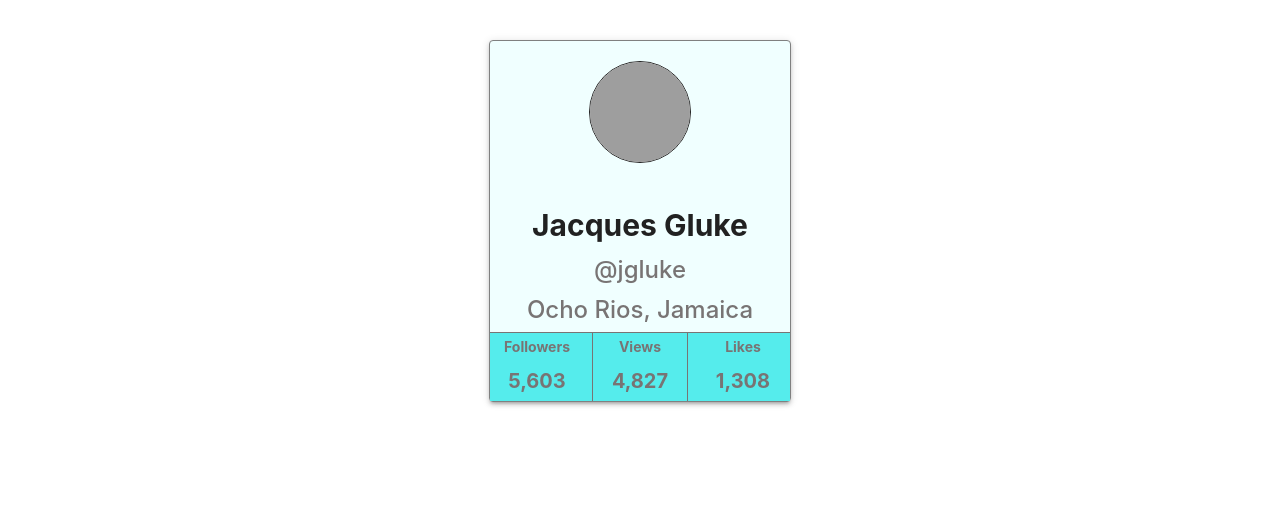
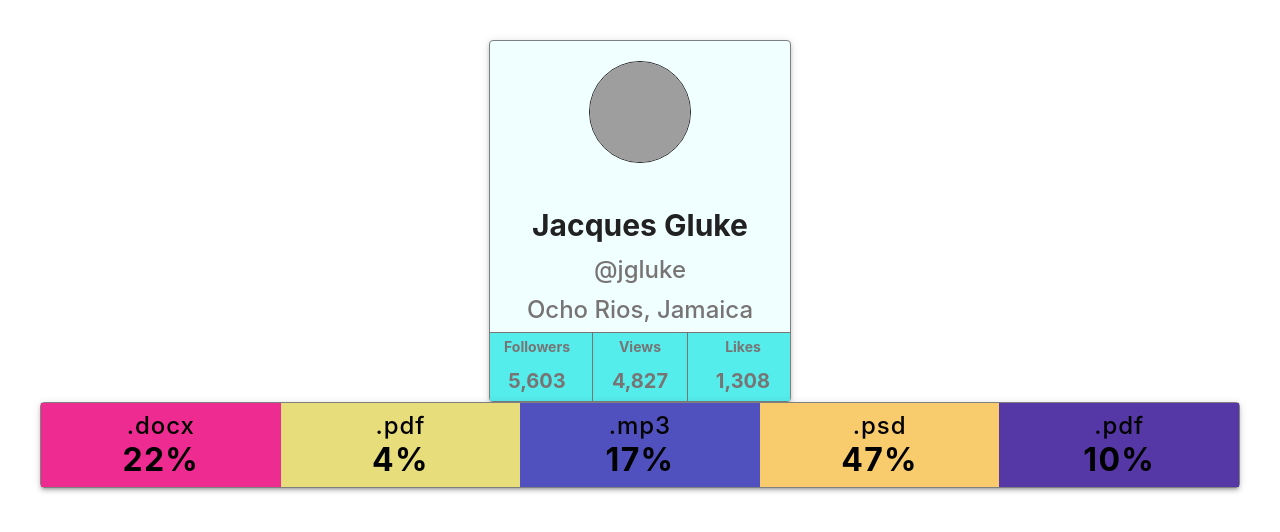
Before and after one commit to YuriyOhii/goit-react-hw-01-components, a React (Create React App) app: page / in a window 1280 px wide. Shown: the top 532 px of the page. Built offline with nearby package versions, Linux system fonts and the light colour scheme; grey boxes are pictures that could not be loaded.

Commit message:
task 2 completed

```diff
--- /dev/null
+++ b/src/assets/utils/getRandomHexColor.js
@@ -0,0 +1,5 @@
+export function getRandomHexColor() {
+  return `#${Math.floor(Math.random() * 16777215)
+    .toString(16)
+    .padStart(6, 0)}`;
+}
--- a/src/components/App.jsx
+++ b/src/components/App.jsx
@@ -1,5 +1,7 @@
+import user from '../assets/user.json';
+import data from'../assets/data.json';
 import { Profile } from './Profile/Profile';
-import user from '../assets/user.json';
+import { Statistics } from './Statistics/Statistics';
 
 export const App = () => {
   return (
@@ -11,6 +13,7 @@ export const App = () => {
         avatar={user.avatar}
         stats={user.stats}
       />
+      <Statistics title stats={data}/>
     </>
   );
 };
--- /dev/null
+++ b/src/components/Statistics/Statistics.jsx
@@ -0,0 +1,37 @@
+import PropTypes from 'prop-types';
+import {
+  StatsTable,
+  Title,
+  StatList,
+  StatItem,
+  Percentage,
+  Label,
+} from './Statistics.styled';
+
+export const Statistics = ({ title, stats }) => {
+  return (
+    <StatsTable>
+      {title && <Title>{title}</Title>}
+
+      <StatList>
+        {stats.map(({ id, percentage, label }) => (
+          <StatItem key={id} itemQuantity={stats.length}>
+            <Label>{label}</Label>
+            <Percentage>{`${percentage}%`}</Percentage>
+          </StatItem>
+        ))}
+      </StatList>
+    </StatsTable>
+  );
+};
+
+Statistics.propTypes = {
+  title: PropTypes.string,
+  stats: PropTypes.arrayOf(
+    PropTypes.exact({
+      id: PropTypes.string.isRequired,
+      label: PropTypes.string.isRequired,
+      percentage: PropTypes.number.isRequired,
+    })
+  ),
+};
--- /dev/null
+++ b/src/components/Statistics/Statistics.styled.jsx
@@ -0,0 +1,35 @@
+import styled from '@emotion/styled';
+import { getRandomHexColor } from 'assets/utils/getRandomHexColor';
+
+export const StatsTable = styled.section`
+  border-radius: 4px;
+  border: 1px solid gray;
+  box-shadow: rgb(0 0 0 / 20%) 0px 3px 3px -2px,
+    rgb(0 0 0 / 14%) 0px 3px 4px 0px, rgb(0 0 0 / 12%) 0px 1px 8px 0px;
+`;
+export const Title = styled.h2`
+  text-align: center;
+  text-transform: uppercase;
+`;
+export const StatList = styled.ul`
+  display: flex;
+`;
+export const StatItem = styled.li`
+  display: flex;
+  flex-direction: column;
+  align-items: center;
+  width: calc(100% / ${({ itemQuantity }) => itemQuantity});
+  padding: 8px;
+
+  background-color: ${getRandomHexColor};
+`;
+export const Label = styled.span`
+  font-weight: 500;
+  font-size: 24px;
+  letter-spacing: 0.04em;
+`;
+export const Percentage = styled.span`
+  font-weight: 700;
+  font-size: 32px;
+  letter-spacing: 0.04em;
+`;
```
Also changed, not shown: src/index.css (+10 -3 lines).
